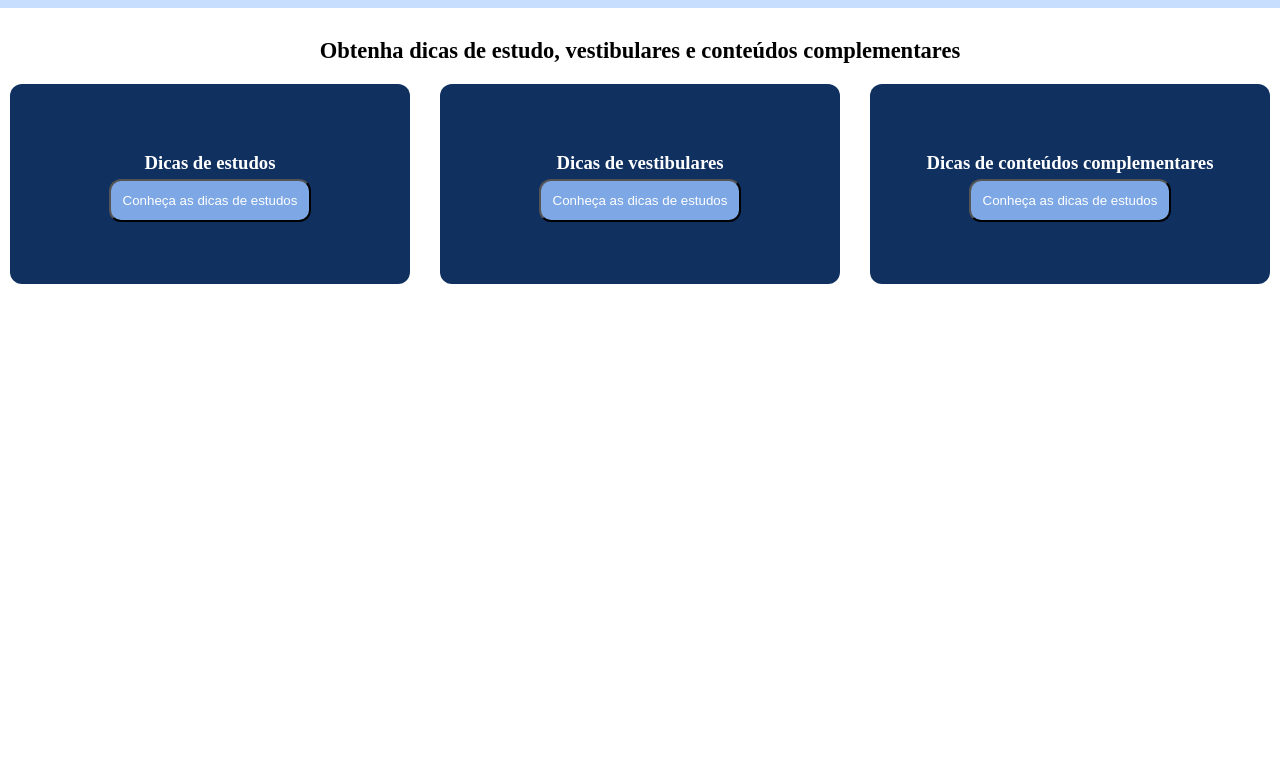
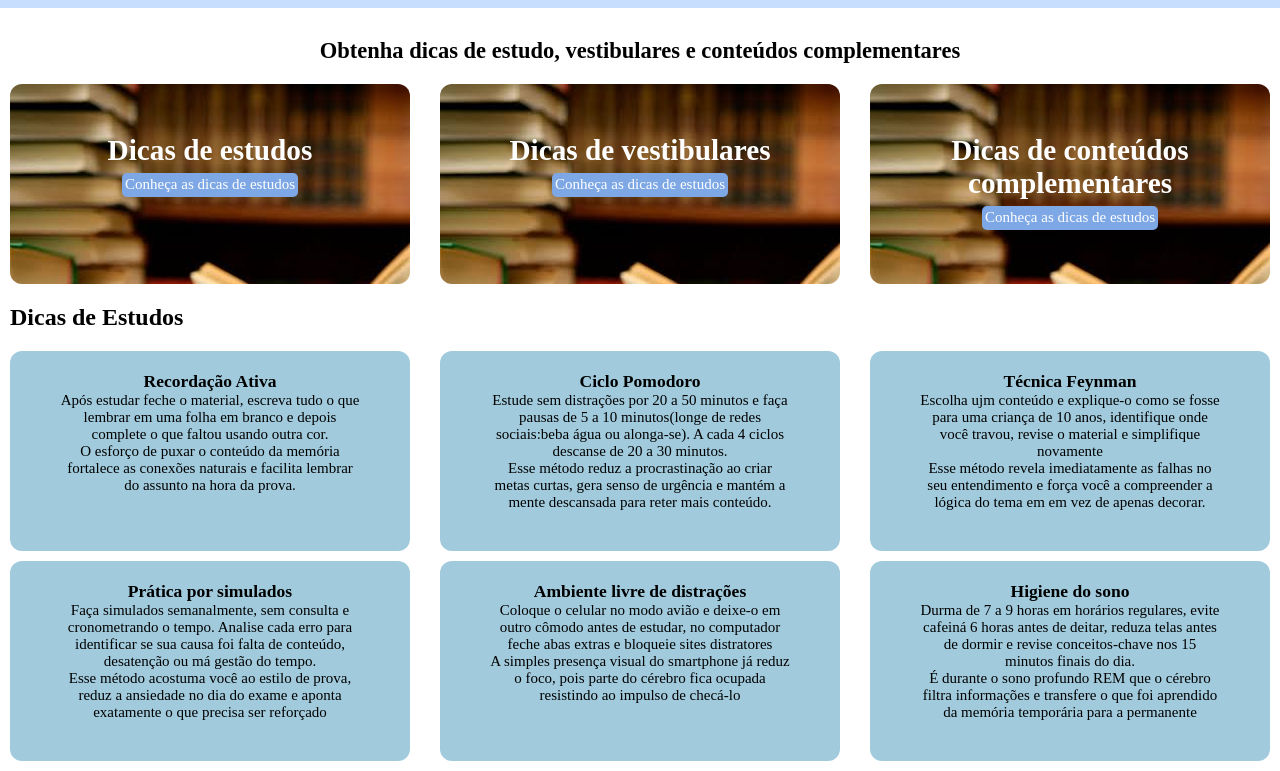
Before and after one commit to emanuelly-martins/aprovae, a plain HTML site: page pages/dicas.html in a window 1280 px wide. Shown: the part 145-916 px from the top of the page. Before the commit the page ends 800 px from the top, so only its background shows below. Drawn offline with Linux system fonts and the light colour scheme.

Commit message:
feat:Adionando cards de dicas de estudos

```diff
--- a/css/dicas.css
+++ b/css/dicas.css
@@ -56,21 +56,51 @@ main {
     background-color:  #103060;
     padding-top: 50px;
     border-radius: 12px;
+    background-image: url("../assets/img/biblioteca.jpg");
 }
 
-button {
-    border-radius: 12px;
-    padding: 12px;
+a {
+    text-decoration: none;
+    color:#fff;
+    border-radius: 5px;
+    padding: 3px;
     background-color: #7da7e5;
-    margin-top: 5px;
-    text-decoration: none;
-    color:#fff
-}
-
-button:hover {
-    background-color: #6394de;
+    padding-bottom: 5px;
+    margin-top: 20px;
+    font-size: 15px;
 }
 
 .card-texto {
     color:#fff;
+    font-size: 25px;
 }
+
+#dicas {
+    display: flex;
+    justify-content: space-between;
+    gap:10px;
+    flex-wrap: wrap;
+    padding-top: 20px;
+}
+
+.card-dicas {
+    height: 200px;
+    width: 400px;
+    text-align: center;
+    background-color:  #a1cbdd;
+    border-radius: 12px;
+    padding: 50px;
+    padding-top: 20px;
+}
+
+.card-dicas {
+    color:black;
+}
+
+#texto {
+    margin-top: 20px;
+}
+
+.texto-dicas {
+    font-size: 15px;
+}
--- a/pages/dicas.html
+++ b/pages/dicas.html
@@ -29,37 +29,78 @@
 
             <section id="galeria-cards">
                 <section class="card">
-                    <section>
-                        <img src="">
-                    </section>
-
                     <section class="card-texto">
                         <h3>Dicas de estudos</h3>
-                        <button>Conheça as dicas de estudos</button>
+                        <a href="#dicas">Conheça as dicas de estudos</a>
                     </section>
                     </section>
 
                     <section class="card">
-                    <section>
-                        <img src="">
-                    </section>
-
                     <section class="card-texto">
                         <h3>Dicas de vestibulares</h3>
-                        <button>Conheça as dicas de estudos</button>
+                        <a>Conheça as dicas de estudos</a>
                     </section>
                     </section>
 
                     <section class="card">
-                    <section>
-                        <img src="">
-                    </section>
-
                     <section class="card-texto">
                         <h3>Dicas de conteúdos complementares</h3>
-                        <button>Conheça as dicas de estudos</button>
+                        <a>Conheça as dicas de estudos</a>
                     </section>
                     </section>
+            </section>
+            <section id="texto">
+                <h1>Dicas de Estudos</h1>
+            </section>
+
+            <section id="dicas">
+                <section class="card-dicas">
+                    <section class="texto-dicas">
+                        <h3>Recordação Ativa</h3>
+                        <p>Após estudar feche o material, escreva tudo o que lembrar em uma folha em branco e depois complete o que faltou usando outra cor.</p>
+                        <p>O esforço de puxar o conteúdo da memória fortalece as conexões naturais e facilita lembrar do assunto na hora da prova.</p>
+                    </section>
+                </section>
+
+                <section class="card-dicas">
+                    <section class="texto-dicas">
+                        <h3>Ciclo Pomodoro</h3>
+                        <p>Estude sem distrações por 20 a 50 minutos e faça pausas de 5 a 10 minutos(longe de redes sociais:beba água ou alonga-se). A cada 4 ciclos descanse de 20 a 30 minutos.</p>
+                        <p>Esse método reduz a procrastinação ao criar metas curtas, gera senso de urgência e mantém a mente descansada para reter mais conteúdo.</p>
+                    </section>
+                </section>
+
+                <section class="card-dicas">
+                    <section class="texto-dicas">
+                        <h3>Técnica Feynman</h3>
+                        <p>Escolha ujm conteúdo e explique-o como se fosse para uma criança de 10 anos, identifique onde você travou, revise o material e simplifique novamente</p>
+                        <p>Esse método revela imediatamente as falhas no seu entendimento e força você a compreender a lógica do tema em em vez de apenas decorar.</p>
+                    </section>
+                </section>
+
+                <section class="card-dicas">
+                    <section class="texto-dicas">
+                        <h3>Prática por simulados</h3>
+                        <p>Faça simulados semanalmente, sem consulta e cronometrando o tempo. Analise cada erro para identificar se sua causa foi falta de conteúdo, desatenção ou má gestão do tempo.</p>
+                        <p>Esse método acostuma você ao estilo de prova, reduz a ansiedade no dia do exame e aponta exatamente o que precisa ser reforçado</p>
+                    </section>
+                </section>
+
+                <section class="card-dicas">
+                    <section class="texto-dicas">
+                        <h3>Ambiente livre de distrações</h3>
+                        <p>Coloque o celular no modo avião e deixe-o em outro cômodo antes de estudar, no computador feche abas extras e bloqueie sites distratores</p>
+                        <p>A simples presença visual do smartphone já reduz o foco, pois parte do cérebro fica ocupada resistindo ao impulso de checá-lo</p>
+                    </section>
+                </section>
+
+                <section class="card-dicas">
+                    <section class="texto-dicas">
+                        <h3>Higiene do sono</h3>
+                        <p>Durma de 7 a 9 horas em horários regulares, evite cafeiná 6 horas antes de deitar, reduza telas antes de dormir e revise conceitos-chave nos 15 minutos finais do dia.</p>
+                        <p>É durante o sono profundo  REM que o cérebro filtra informações e transfere o que foi aprendido da memória temporária para a permanente</p>
+                    </section>
+                </section>
             </section>
         </main>
 
```
Also changed, not shown: assets/img/biblioteca.jpg (added).
